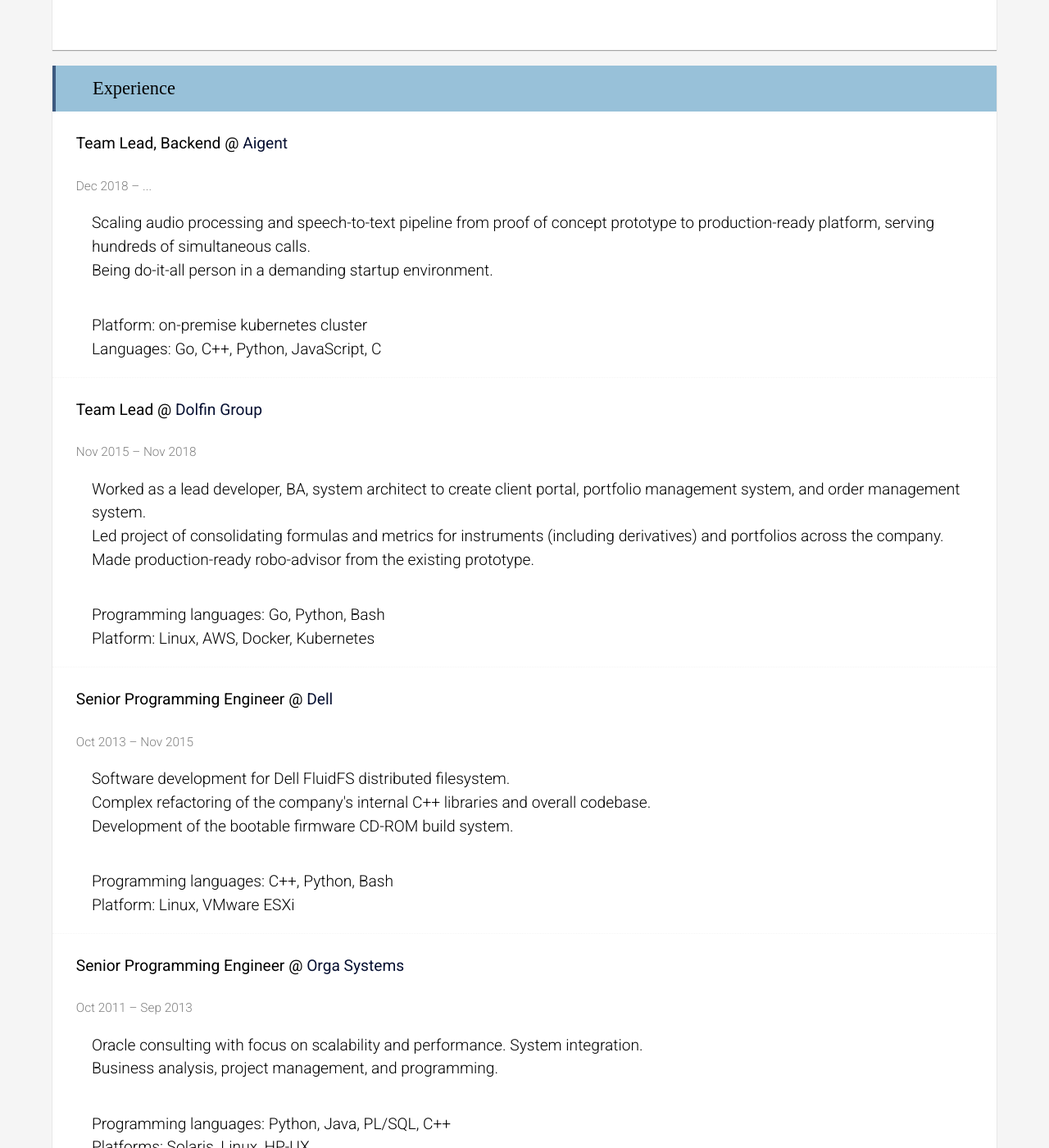
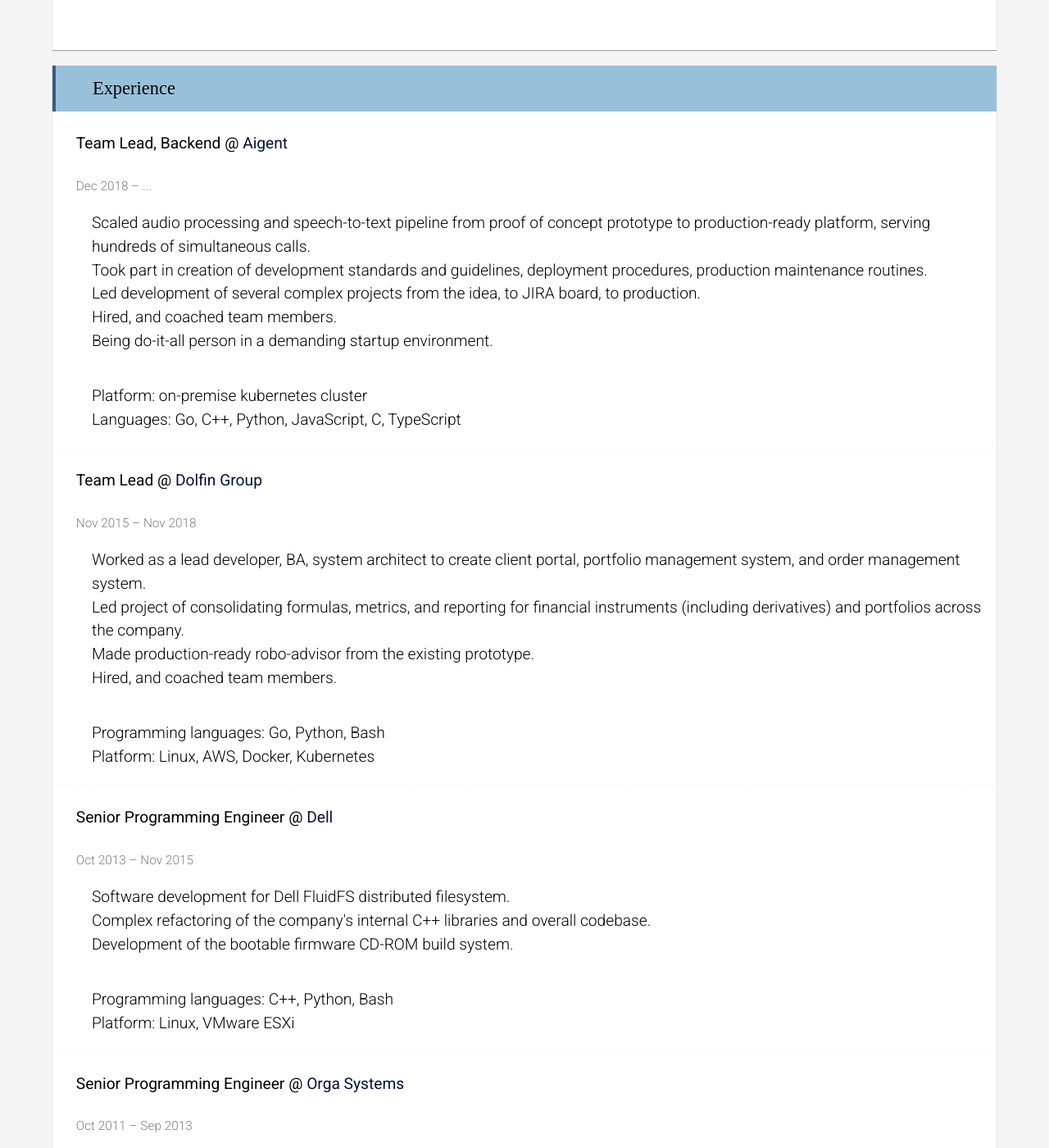
Before and after one commit to aka-rider/iurii.net, a Jekyll site: the page built from index.html, in a window 1280 px wide and 1400 px high, scrolled down 3193 px. Shown: the whole window at 82% size. Built offline with Jekyll 4.4.1, drawn with Linux system fonts in a browser that asks for light colours; some web fonts are replaced; some of the changed text lies outside the part shown.

Commit message:
index: listed additional responsibilities for the two last jobs

```diff
--- a/index.html
+++ b/index.html
@@ -77,11 +77,15 @@
         <div class="expitem">
             <h4>Team Lead, Backend @ <a href="https://www.linkedin.com/company/aigent/">Aigent</a></h4>
             <span class="dates">Dec 2018 – ...</span>
-            <p>Scaling audio processing and speech-to-text pipeline from proof of concept prototype to production-ready platform, serving hundreds of
-                simultaneous calls. <br />
-                Being do-it-all person in a demanding startup environment.</p>
+            <p>Scaled audio processing and speech-to-text pipeline from proof of concept prototype to production-ready platform, serving hundreds of
+                simultaneous calls.<br />
+                Took part in creation of development standards and guidelines, deployment procedures, production maintenance routines.<br />
+                Led development of several complex projects from the idea, to JIRA board, to production.<br />
+                Hired, and coached team members.<br />
+                Being do-it-all person in a demanding startup environment.<br />
+            </p>
             <p>Platform: on-premise kubernetes cluster <br />
-                Languages: Go, C++, Python, JavaScript, C</p>
+                Languages: Go, C++, Python, JavaScript, C, TypeScript</p>
         </div>
 
         <div class="expitem">
@@ -89,8 +93,10 @@
             <span class="dates">Nov 2015 – Nov 2018</span>
             <p>
                 Worked as a lead developer, BA, system architect to create client portal, portfolio management system, and order management system.<br />
-                Led project of consolidating formulas and metrics for instruments (including derivatives) and portfolios across the company.<br />
+                Led project of consolidating formulas, metrics, and reporting for financial instruments (including derivatives) and portfolios across the
+                company.<br />
                 Made production-ready robo-advisor from the existing prototype.<br />
+                Hired, and coached team members.<br />
             </p>
             <p>
                 Programming languages: Go, Python, Bash<br />
```
Also changed, not shown: other parts of index.html (+1 -1 lines).
